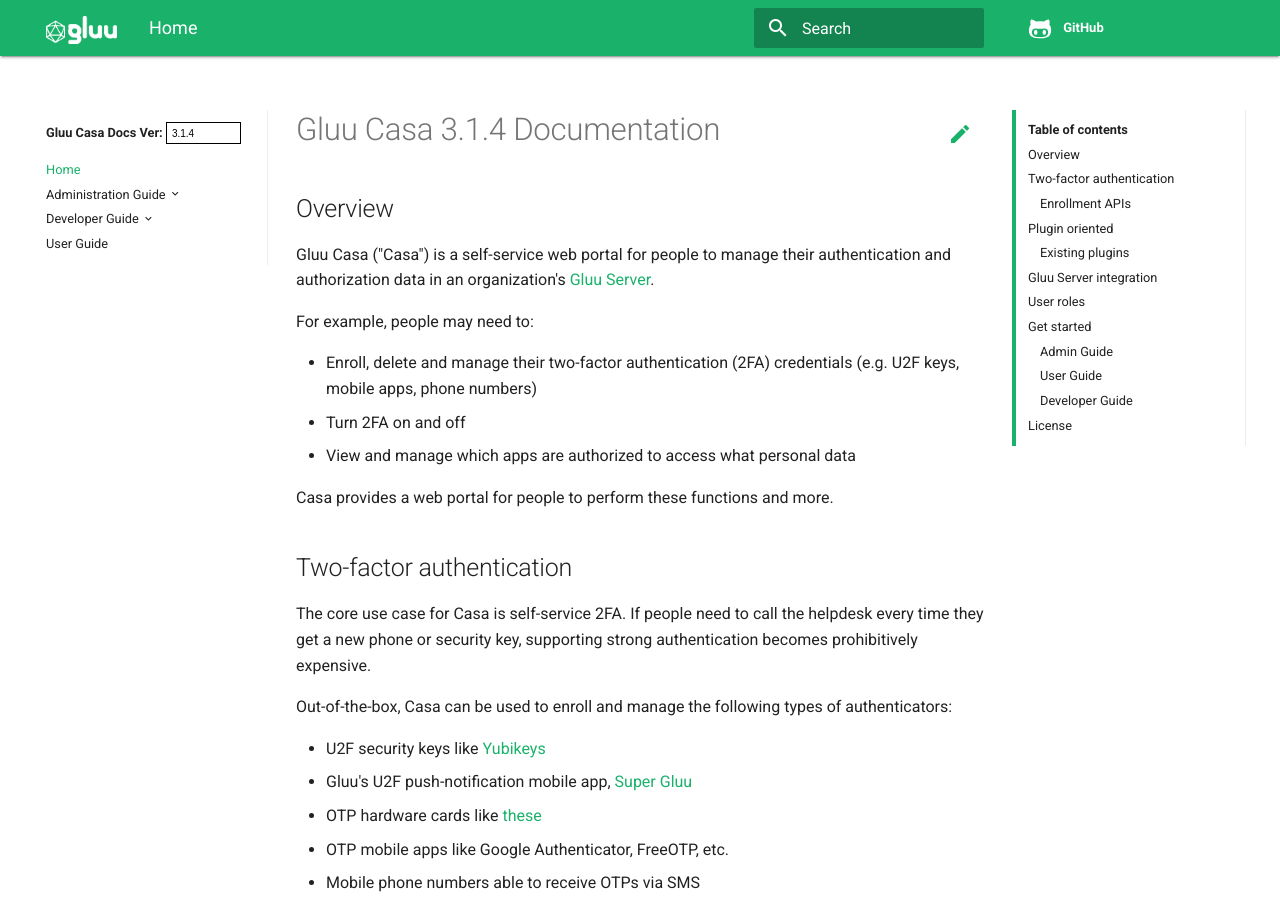
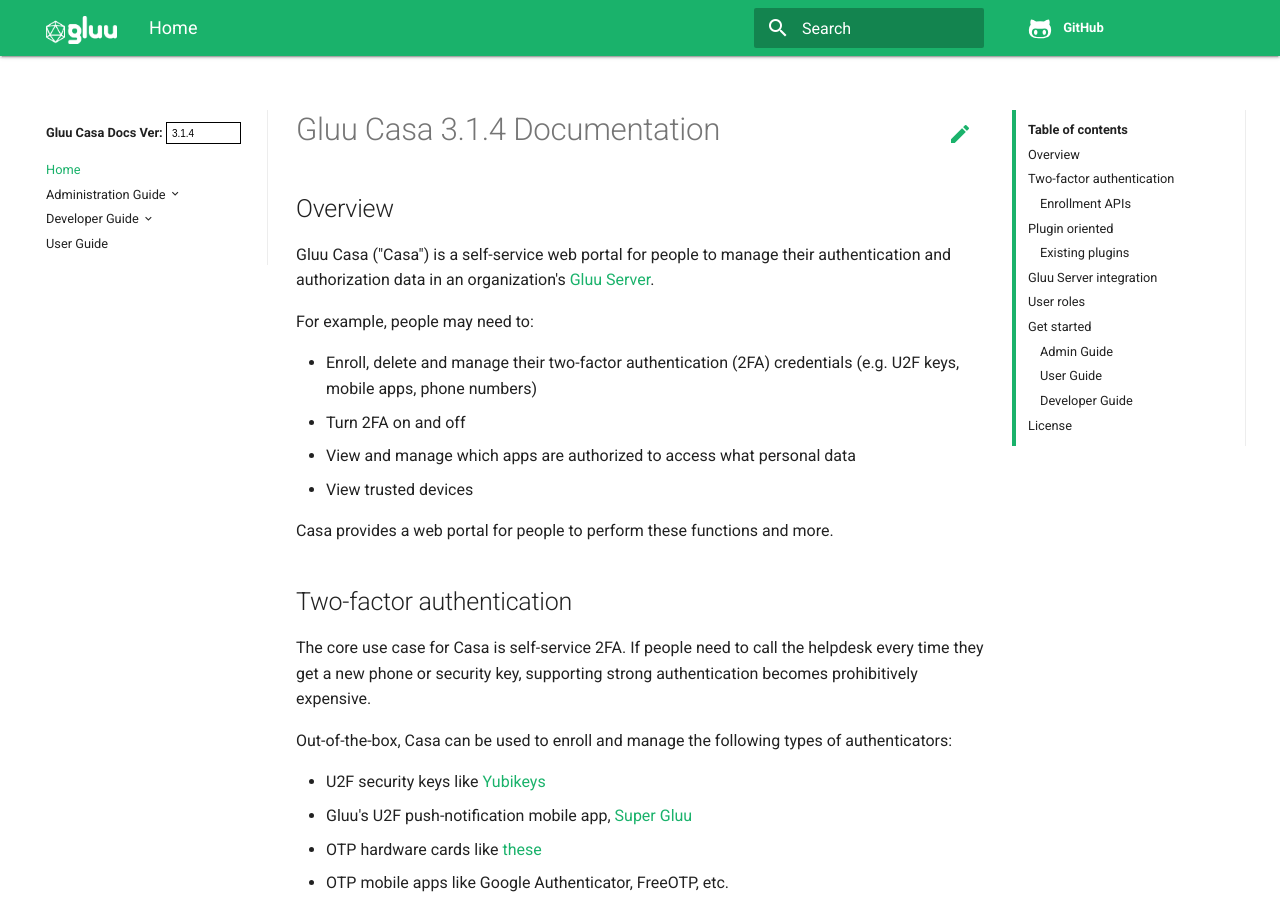
Before and after one commit to shmorri/docs-casa-prod, an MkDocs documentation site: the page built from docs/source/index.md, in a window 1280 px wide and 900 px high. Built offline with MkDocs 1.6.1, drawn with Linux system fonts in a browser that asks for light colours; old or Windows-style settings are respelled for this version of MkDocs.

Commit message:
Update index.md

```diff
--- a/docs/source/index.md
+++ b/docs/source/index.md
@@ -9,6 +9,7 @@ For example, people may need to:
 - Enroll, delete and manage their two-factor authentication (2FA) credentials (e.g. U2F keys, mobile apps, phone numbers)
 - Turn 2FA on and off
 - View and manage which apps are authorized to access what personal data
+- View trusted devices
 
 Casa provides a web portal for people to perform these functions and more.
 
```
